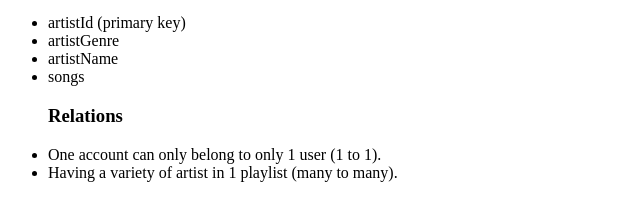
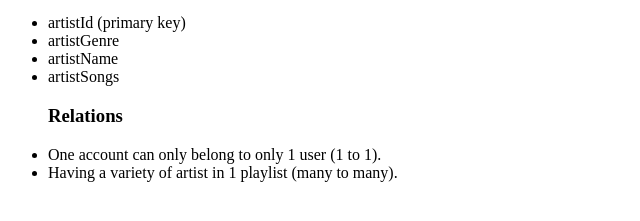
Before and after one commit to sararendon01/data-design, a plain HTML site: page epic/conceptual-model.html in a window 1280 px wide. Shown: the part 341-562 px from the top of the page, 0-640 px from the left. Drawn offline with Linux system fonts and the light colour scheme.

```diff
--- a/epic/conceptual-model.html
+++ b/epic/conceptual-model.html
@@ -33,7 +33,7 @@
 	<li>artistId (primary key)</li>
 	<li>artistGenre</li>
 	<li>artistName</li>
-	<li>songs</li>
+	<li>artistSongs</li>
 
 </ul>
 <ul>
```
Also changed, not shown: epic/Basic Database ER Diagram (Crow's Foot).png.
